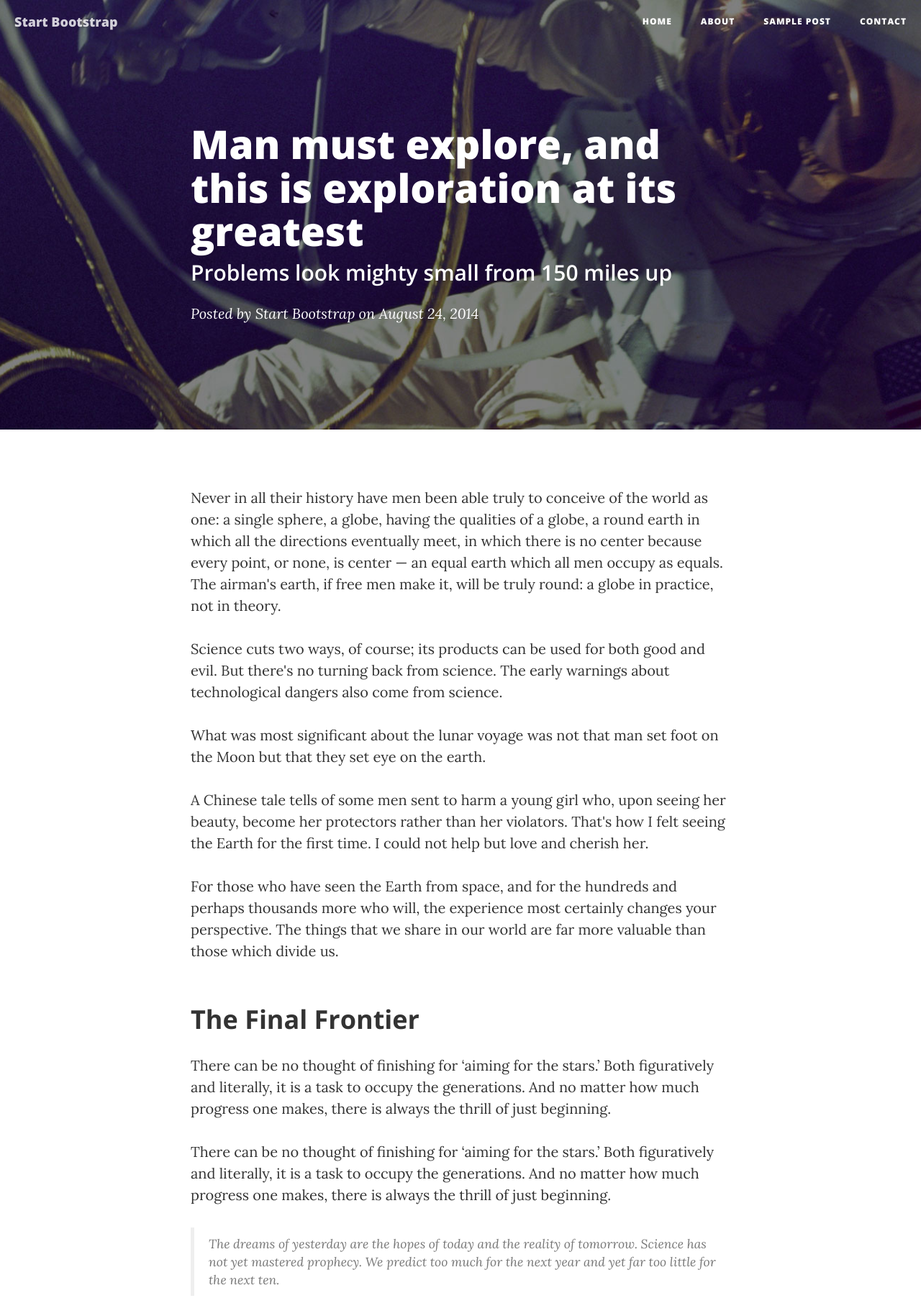
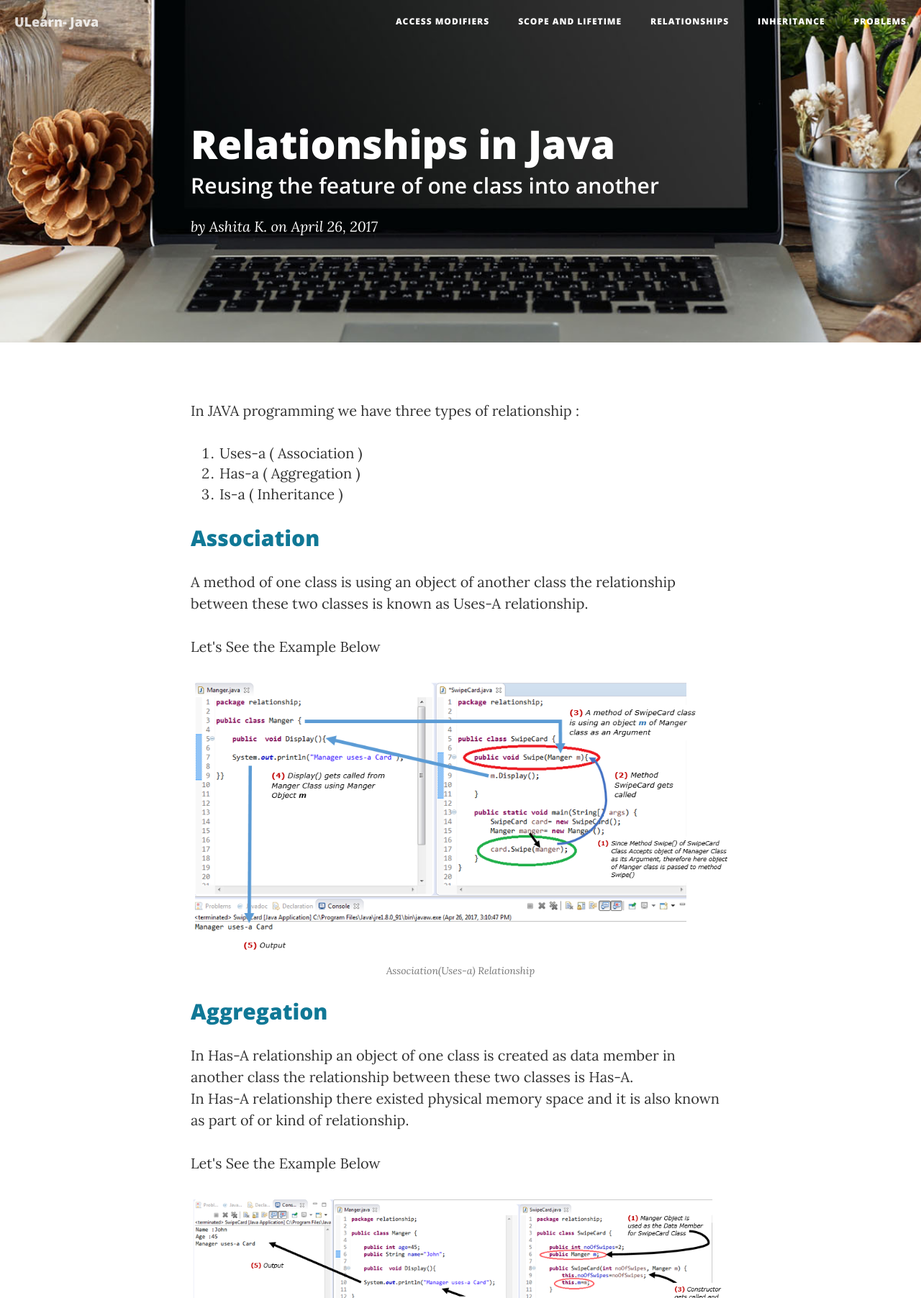
Before and after one commit to ashitakhare/Java3, a website: page Access_Modifiers/post.html in a window 1280 px wide. Shown: the top 1804 px of the page at 72% size. Drawn offline with nearby package versions, Linux system fonts and the light colour scheme.

Commit message:
Update post.html

```diff
--- a/Access_Modifiers/post.html
+++ b/Access_Modifiers/post.html
@@ -9,10 +9,13 @@
     <meta name="description" content="">
     <meta name="author" content="">
 
-    <title>Clean Blog - Sample Post</title>
+    <title>ULearn-Relationships</title>
 
     <!-- Bootstrap Core CSS -->
     <link href="vendor/bootstrap/css/bootstrap.min.css" rel="stylesheet">
+		<link rel="stylesheet" href="https://maxcdn.bootstrapcdn.com/bootstrap/3.3.7/css/bootstrap.min.css">
+  <script src="https://ajax.googleapis.com/ajax/libs/jquery/3.2.0/jquery.min.js"></script>
+  <script src="https://maxcdn.bootstrapcdn.com/bootstrap/3.3.7/js/bootstrap.min.js"></script>
 
     <!-- Theme CSS -->
     <link href="css/clean-blog.min.css" rel="stylesheet">
@@ -42,23 +45,26 @@
                     <span class="sr-only">Toggle navigation</span>
                     Menu <i class="fa fa-bars"></i>
                 </button>
-                <a class="navbar-brand" href="index.html">Start Bootstrap</a>
+                <a class="navbar-brand" href="index.html">ULearn- Java</a>
             </div>
 
             <!-- Collect the nav links, forms, and other content for toggling -->
             <div class="collapse navbar-collapse" id="bs-example-navbar-collapse-1">
                 <ul class="nav navbar-nav navbar-right">
-                    <li>
-                        <a href="index.html">Home</a>
+                   <li>
+                        <a href="index.html">Access Modifiers</a>
                     </li>
                     <li>
-                        <a href="about.html">About</a>
+                        <a href="about.html">Scope and Lifetime</a>
                     </li>
                     <li>
-                        <a href="post.html">Sample Post</a>
+                        <a href="post.html">Relationships</a>
                     </li>
                     <li>
-                        <a href="contact.html">Contact</a>
+                        <a href="contact.html">Inheritance</a>
+                    </li>
+					<li>
+                        <a href="problems.html">Problems</a>
                     </li>
                 </ul>
             </div>
@@ -69,14 +75,14 @@
 
     <!-- Page Header -->
     <!-- Set your background image for this header on the line below. -->
-    <header class="intro-header" style="background-image: url('img/post-bg.jpg')">
+    <header class="intro-header" style="background-image: url('img/re.jpg')">
         <div class="container">
             <div class="row">
                 <div class="col-lg-8 col-lg-offset-2 col-md-10 col-md-offset-1">
                     <div class="post-heading">
-                        <h1>Man must explore, and this is exploration at its greatest</h1>
-                        <h2 class="subheading">Problems look mighty small from 150 miles up</h2>
-                        <span class="meta">Posted by <a href="#">Start Bootstrap</a> on August 24, 2014</span>
+                        <h1>Relationships in Java</h1>
+                        <h2 class="subheading">Reusing the feature of one class into another</h2>
+                        <span class="meta">by <a href="https://in.linkedin.com/in/ashita-khare-b31b33105">Ashita K. </a> on April 26, 2017</span>
                     </div>
                 </div>
             </div>
@@ -88,40 +94,49 @@
         <div class="container">
             <div class="row">
                 <div class="col-lg-8 col-lg-offset-2 col-md-10 col-md-offset-1">
-                    <p>Never in all their history have men been able truly to conceive of the world as one: a single sphere, a globe, having the qualities of a globe, a round earth in which all the directions eventually meet, in which there is no center because every point, or none, is center — an equal earth which all men occupy as equals. The airman's earth, if free men make it, will be truly round: a globe in practice, not in theory.</p>
+                    <p>In JAVA programming we have three types of relationship :
+						<ol>
+							<li>Uses-a ( Association )</li>
+							<li>Has-a ( Aggregation )</li>
+							<li>Is-a ( Inheritance )</li>
+						</ol>
+					</p>
+					<h2 class="post-title" style='color: #107896;'>
+                           Association
+                        </h2>
+                    <p>A method of one class is using an object of another class the relationship between these two classes is known as Uses-A relationship.</p>
 
-                    <p>Science cuts two ways, of course; its products can be used for both good and evil. But there's no turning back from science. The early warnings about technological dangers also come from science.</p>
+                    <p>Let's See the Example Below</p>
+						<img class="img-responsive" src="img/as.PNG">
+						<span class="caption text-muted">Association(Uses-a) Relationship</span>
 
-                    <p>What was most significant about the lunar voyage was not that man set foot on the Moon but that they set eye on the earth.</p>
 
-                    <p>A Chinese tale tells of some men sent to harm a young girl who, upon seeing her beauty, become her protectors rather than her violators. That's how I felt seeing the Earth for the first time. I could not help but love and cherish her.</p>
 
-                    <p>For those who have seen the Earth from space, and for the hundreds and perhaps thousands more who will, the experience most certainly changes your perspective. The things that we share in our world are far more valuable than those which divide us.</p>
 
-                    <h2 class="section-heading">The Final Frontier</h2>
+					<h2 class="post-title" style='color: #107896;'>
+                           Aggregation
+                        </h2>
+                    <p>In Has-A relationship an object of one class is created as data member in another class the relationship between these two classes is Has-A.<br>
 
-                    <p>There can be no thought of finishing for ‘aiming for the stars.’ Both figuratively and literally, it is a task to occupy the generations. And no matter how much progress one makes, there is always the thrill of just beginning.</p>
+In Has-A relationship there existed physical memory space and it is also known as part of or kind of relationship.</p>
 
-                    <p>There can be no thought of finishing for ‘aiming for the stars.’ Both figuratively and literally, it is a task to occupy the generations. And no matter how much progress one makes, there is always the thrill of just beginning.</p>
+                    <p>Let's See the Example Below</p>
+						<img class="img-responsive" src="img/ag.PNG">
+						 <span class="caption text-muted">Aggregation(Has-a) Relationship</span>
+<h2 class="post-title" style='color: #107896;'>
+                           Inheritance
+                        </h2>
+                    <p>In Is-A relationship one class is obtaining the features of another class by using inheritance concept with extends keywords.<br>
 
-                    <blockquote>The dreams of yesterday are the hopes of today and the reality of tomorrow. Science has not yet mastered prophecy. We predict too much for the next year and yet far too little for the next ten.</blockquote>
+In a IS-A relationship there exists logical memory space.</p>
 
-                    <p>Spaceflights cannot be stopped. This is not the work of any one man or even a group of men. It is a historical process which mankind is carrying out in accordance with the natural laws of human development.</p>
 
-                    <h2 class="section-heading">Reaching for the Stars</h2>
 
-                    <p>As we got further and further away, it [the Earth] diminished in size. Finally it shrank to the size of a marble, the most beautiful you can imagine. That beautiful, warm, living object looked so fragile, so delicate, that if you touched it with a finger it would crumble and fall apart. Seeing this has to change a man.</p>
 
-                    <a href="#">
-                        <img class="img-responsive" src="img/post-sample-image.jpg" alt="">
-                    </a>
-                    <span class="caption text-muted">To go places and do things that have never been done before – that’s what living is all about.</span>
 
-                    <p>Space, the final frontier. These are the voyages of the Starship Enterprise. Its five-year mission: to explore strange new worlds, to seek out new life and new civilizations, to boldly go where no man has gone before.</p>
+                    <blockquote><a href="contact.html">Inheritance</a> is Disscused in next Module:)</blockquote>
 
-                    <p>As I stand out here in the wonders of the unknown at Hadley, I sort of realize there’s a fundamental truth to our nature, Man must explore, and this is exploration at its greatest.</p>
 
-                    <p>Placeholder text by <a href="http://spaceipsum.com/">Space Ipsum</a>. Photographs by <a href="https://www.flickr.com/photos/nasacommons/">NASA on The Commons</a>.</p>
                 </div>
             </div>
         </div>
@@ -160,7 +175,7 @@
                             </a>
                         </li>
                     </ul>
-                    <p class="copyright text-muted">Copyright &copy; Your Website 2016</p>
+                    <p class="copyright text-muted">Copyright &copy; Ashita Khare 2017</p>
                 </div>
             </div>
         </div>
```
